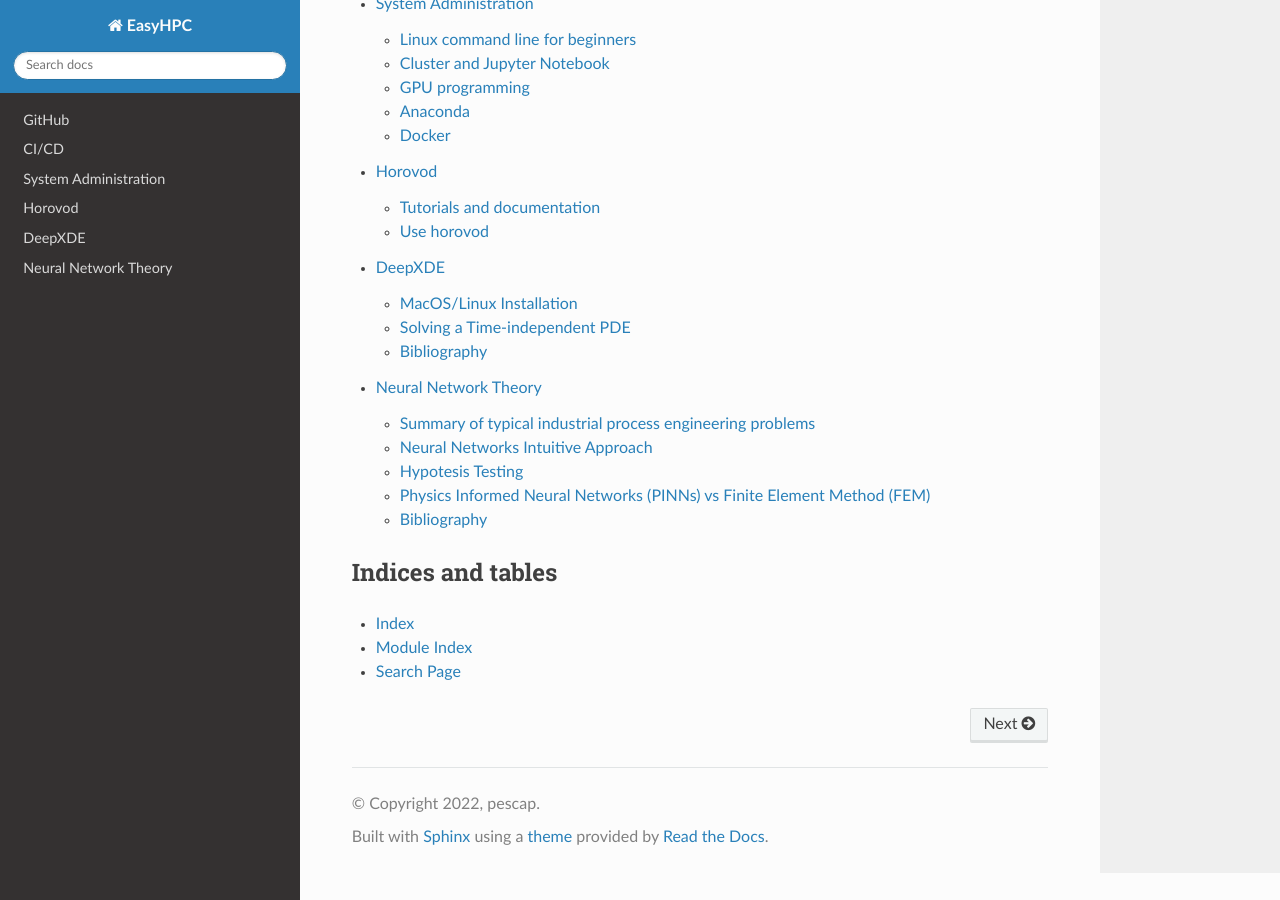
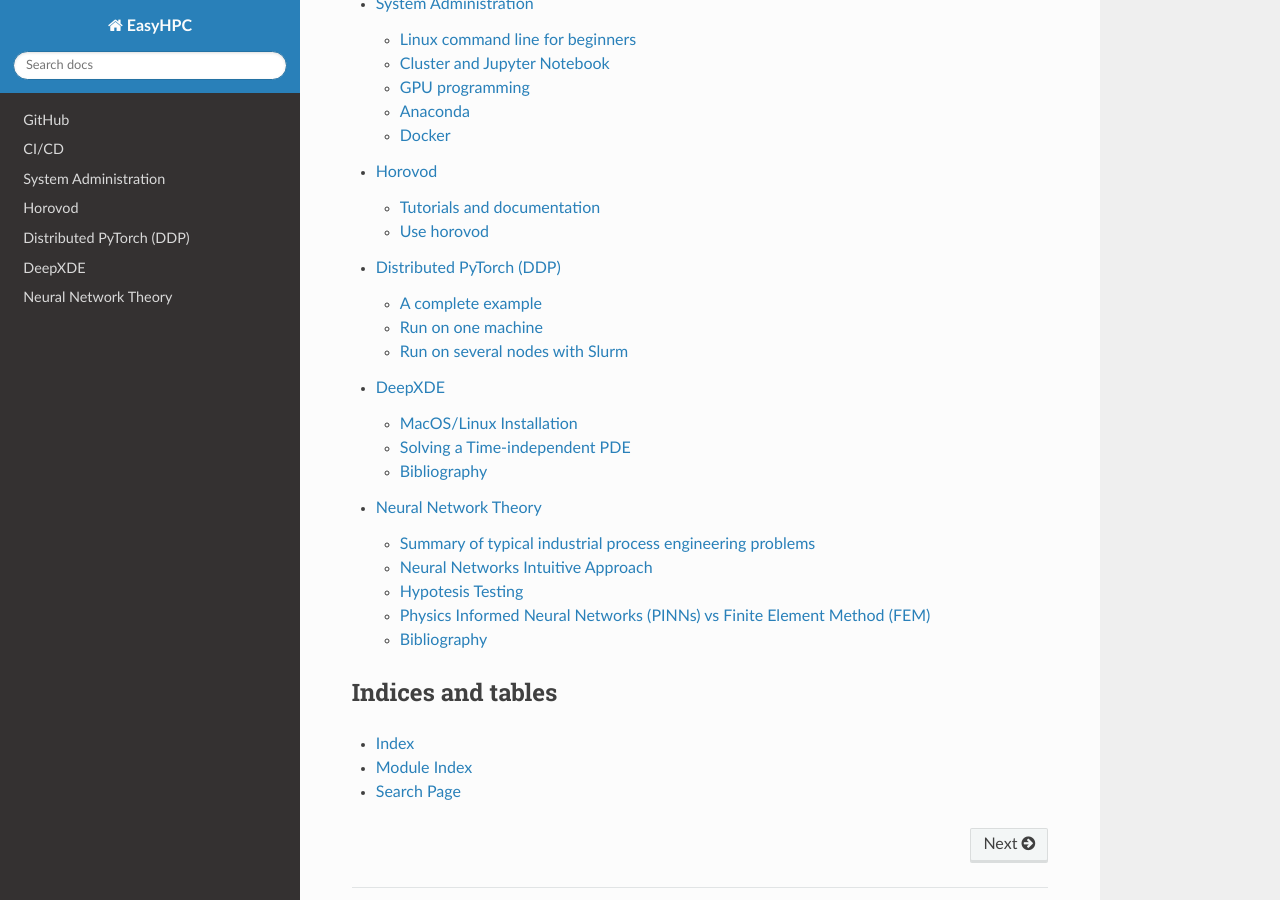
Before and after one commit to pescap/EasyHPC, a Sphinx documentation site: the page built from docs/source/index.rst, in a window 1280 px wide and 900 px high, scrolled down 632 px. Built offline with Sphinx 7.4.7 and the Read the Docs theme 3.1.0, drawn with Linux system fonts in a browser that asks for light colours; some of the changed lines change nothing that is shown.

Commit message:
Add a page on distributed training with PyTorch DDP and torchrun

```diff
--- a/docs/source/index.rst
+++ b/docs/source/index.rst
@@ -23,6 +23,7 @@
   cicd
   sysadmin
   horovod
+  pytorch_ddp
   deepxde
   nn
 
--- /dev/null
+++ b/docs/source/pytorch_ddp.rst
@@ -0,0 +1,129 @@
+===========================
+Distributed PyTorch (DDP)
+===========================
+
+PyTorch trains a model on several GPUs with ``DistributedDataParallel`` (DDP), and launches the processes with ``torchrun``. It replaces :doc:`horovod` for new PyTorch projects.
+
+DDP starts one process per GPU. Each process holds a copy of the model and trains on a different part of each epoch. After each backward pass, the processes average their gradients, so all the copies stay identical.
+
+
+A complete example
+------------------
+
+The script below fits a small network to a function of two variables. It runs on GPUs when they are available, and on the CPU otherwise, so you can test it on your laptop. Save it as ``ddp.py``:
+
+.. code-block:: python
+
+    import os
+
+    import torch
+    import torch.distributed as dist
+    from torch.nn.parallel import DistributedDataParallel as DDP
+    from torch.utils.data import DataLoader, TensorDataset
+    from torch.utils.data.distributed import DistributedSampler
+
+
+    def main():
+        local_rank = int(os.environ["LOCAL_RANK"])
+        if torch.cuda.is_available():
+            torch.cuda.set_device(local_rank)
+            device = torch.device("cuda", local_rank)
+            dist.init_process_group("nccl")
+        else:
+            device = torch.device("cpu")
+            dist.init_process_group("gloo")
+        rank = dist.get_rank()
+
+        torch.manual_seed(0)
+        x = torch.rand(10000, 2)
+        y = torch.sin(6.0 * x[:, :1]) * torch.cos(6.0 * x[:, 1:])
+        dataset = TensorDataset(x, y)
+        sampler = DistributedSampler(dataset)
+        loader = DataLoader(dataset, batch_size=128, sampler=sampler)
+
+        model = torch.nn.Sequential(
+            torch.nn.Linear(2, 64), torch.nn.Tanh(),
+            torch.nn.Linear(64, 64), torch.nn.Tanh(),
+            torch.nn.Linear(64, 1),
+        ).to(device)
+        model = DDP(model, device_ids=[local_rank] if device.type == "cuda" else None)
+        optimizer = torch.optim.Adam(model.parameters(), lr=1e-3)
+
+        for epoch in range(20):
+            sampler.set_epoch(epoch)
+            for xb, yb in loader:
+                xb, yb = xb.to(device), yb.to(device)
+                loss = torch.nn.functional.mse_loss(model(xb), yb)
+                optimizer.zero_grad()
+                loss.backward()
+                optimizer.step()
+            if rank == 0:
+                print(f"epoch {epoch}  loss {loss.item():.4f}")
+
+        if rank == 0:
+            torch.save(model.module.state_dict(), "model.pt")
+        dist.destroy_process_group()
+
+
+    if __name__ == "__main__":
+        main()
+
+The differences with a single-GPU script are:
+
+- ``torchrun`` sets the environment variable ``LOCAL_RANK``, the index of the process on its machine. Each process uses the GPU with that index.
+- ``dist.init_process_group`` connects the processes: ``nccl`` for GPUs, ``gloo`` for CPUs.
+- ``DistributedSampler`` gives each process a different part of the dataset. ``sampler.set_epoch`` shuffles it differently at each epoch.
+- ``DDP`` wraps the model and averages the gradients during ``loss.backward()``.
+- Only process ``0`` (``rank == 0``) prints and saves the model, so the processes do not write over each other. ``model.module`` is the original model inside the DDP wrapper.
+
+The batch size of 128 is per process: with 4 GPUs, each optimizer step uses 512 examples.
+
+
+Run on one machine
+------------------
+
+To use 4 GPUs of one machine::
+
+    $ torchrun --standalone --nproc_per_node=4 ddp.py
+
+To test on a laptop without GPUs, start 2 processes on the CPU::
+
+    $ torchrun --standalone --nproc_per_node=2 ddp.py
+
+If it hangs on macOS, give the address explicitly::
+
+    $ torchrun --nnodes=1 --nproc_per_node=2 --master_addr=127.0.0.1 --master_port=29500 ddp.py
+
+To choose which GPUs to use, set ``CUDA_VISIBLE_DEVICES`` (see :doc:`sysadmin`).
+
+
+Run on several nodes with Slurm
+-------------------------------
+
+With Slurm, start one ``torchrun`` per node with ``srun``. The ``torchrun`` instances meet on the first node of the job. For 2 nodes with 4 GPUs each:
+
+.. code-block:: bash
+
+    #!/bin/bash
+    #SBATCH --job-name=ddp
+    #SBATCH --nodes=2
+    #SBATCH --ntasks-per-node=1
+    #SBATCH --gres=gpu:4
+    #SBATCH --cpus-per-task=16
+    #SBATCH --time=04:00:00
+    #SBATCH --output=%x-%j.out
+
+    source ~/envs/my_env/bin/activate
+    head_node=$(scontrol show hostnames "$SLURM_JOB_NODELIST" | head -n 1)
+
+    srun torchrun \
+        --nnodes=$SLURM_NNODES \
+        --nproc_per_node=4 \
+        --rdzv_id=$SLURM_JOB_ID \
+        --rdzv_backend=c10d \
+        --rdzv_endpoint=$head_node:29500 \
+        ddp.py
+
+The script does not change: ``torchrun`` sets ``LOCAL_RANK`` and the global rank for each of the 8 processes.
+
+See the `DDP tutorial <https://docs.pytorch.org/tutorials/intermediate/ddp_tutorial.html>`__ and the `torchrun documentation <https://docs.pytorch.org/docs/stable/elastic/run.html>`__ for more.
```
